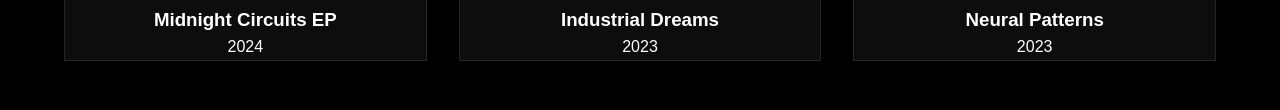
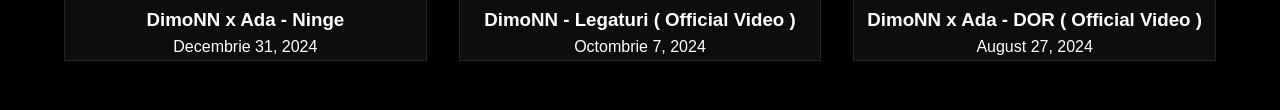
Before and after one commit to DumitruCiorici/nn-records, a plain HTML site: page index.html in a window 1280 px wide. Shown: the part 2282-2392 px from the top of the page. Drawn offline with Linux system fonts and the light colour scheme.

Commit message:
Am adaugat link-uri si informatii pentru sectiunea de releases

```diff
--- a/index.html
+++ b/index.html
@@ -72,22 +72,22 @@
         <h2>Previous Releases</h2>
         <div class="music-grid">
             <div class="music-item">
-                <img src="https://images.unsplash.com/photo-1557672172-298e090bd0f1?w=500" alt="Midnight Circuits EP">
-                <h3>Midnight Circuits EP</h3>
-                <p>2024</p>
-                <a href="https://soundcloud.com/dimonn" class="play-button"><i class="fas fa-play"></i></a>
+                <img src="https://i.ytimg.com/vi/tmJpcoxX4PU/maxresdefault.jpg" alt="DimoNN x Ada - Ninge (Official Audio)">
+                <h3>DimoNN x Ada - Ninge</h3>
+                <p>Decembrie 31, 2024</p>
+                <a href="https://youtu.be/tmJpcoxX4PU?si=DU9lISfnD0j9zR1G" class="play-button" target="_blank"><i class="fas fa-play"></i></a>
             </div>
             <div class="music-item">
-                <img src="https://images.unsplash.com/photo-1558591710-4b4a1ae0f04d?w=500" alt="Industrial Dreams">
-                <h3>Industrial Dreams</h3>
-                <p>2023</p>
-                <a href="https://soundcloud.com/dimonn" class="play-button"><i class="fas fa-play"></i></a>
+                <img src="https://i.ytimg.com/vi/60vGIAdILug/maxresdefault.jpg" alt="DimoNN - Melodic Techno Mix January 2024">
+                <h3>DimoNN - Legaturi ( Official Video )</h3>
+                <p>Octombrie 7, 2024</p>
+                <a href="https://youtu.be/60vGIAdILug?si=Vb6f-TDiNCEPzcz1" class="play-button" target="_blank"><i class="fas fa-play"></i></a>
             </div>
             <div class="music-item">
-                <img src="https://images.unsplash.com/photo-1557672172-298e090bd0f1?w=500" alt="Neural Patterns">
-                <h3>Neural Patterns</h3>
-                <p>2023</p>
-                <a href="https://soundcloud.com/dimonn" class="play-button"><i class="fas fa-play"></i></a>
+                <img src="https://i.ytimg.com/vi/elM_8CE3CQs/maxresdefault.jpg" alt="DimoNN - Dark Techno Mix January 2024">
+                <h3>DimoNN x Ada - DOR ( Official Video )</h3>
+                <p>August 27, 2024</p>
+                <a href="https://youtu.be/elM_8CE3CQs?si=unJl_W_KTdFRLslG" class="play-button" target="_blank"><i class="fas fa-play"></i></a>
             </div>
         </div>
     </section>
```
